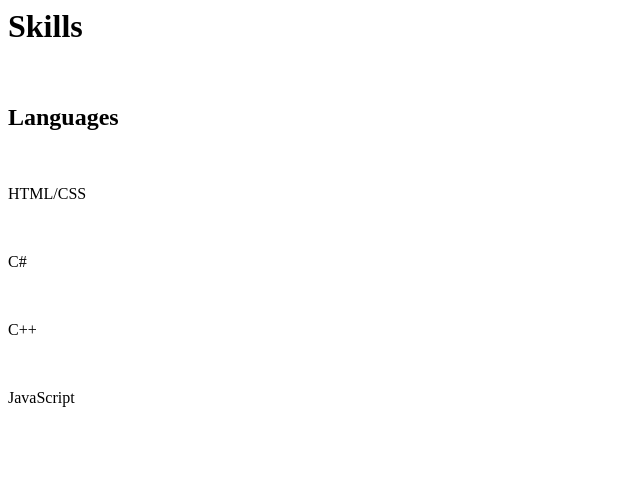
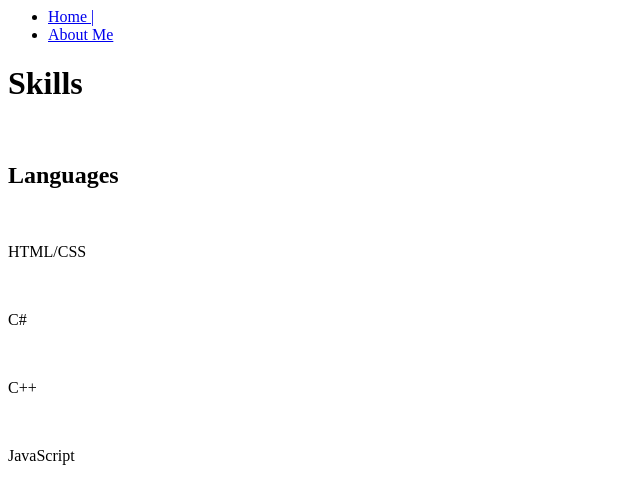
Before and after one commit to hsokol8/hsokol8.github.io, a plain HTML site: page programs.html in a window 1280 px wide. Shown: the whole page, without its empty margins (0-640 px from the left). Drawn offline with Linux system fonts and the light colour scheme.

Commit message:
added tabs back to home page

```diff
--- a/programs.html
+++ b/programs.html
@@ -1,4 +1,16 @@
-    <body>
+    <div class="wrapper">
+            <nav>
+      <ul>
+        <li>
+          <a href="index.html" >Home | </a>
+        </li>
+        <li>
+            <a href="about.html" >About Me </a>
+        </li>
+      </ul>
+    </nav>
+            </div>
+<body>
     <h1>Skills</h1><br>
         <h2>Languages</h2><br>
             <p>HTML/CSS</p><br>
```
Also changed, not shown: about.html (+14 -0 lines).
